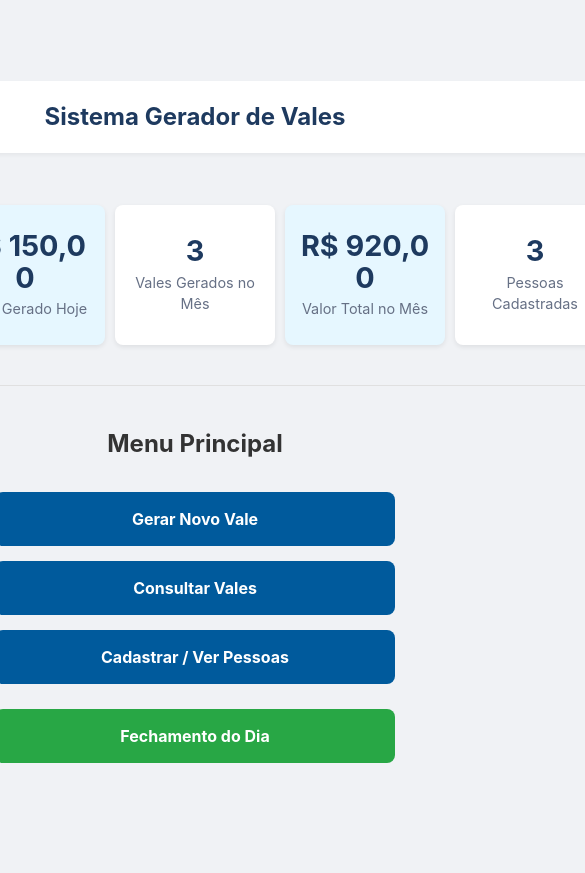
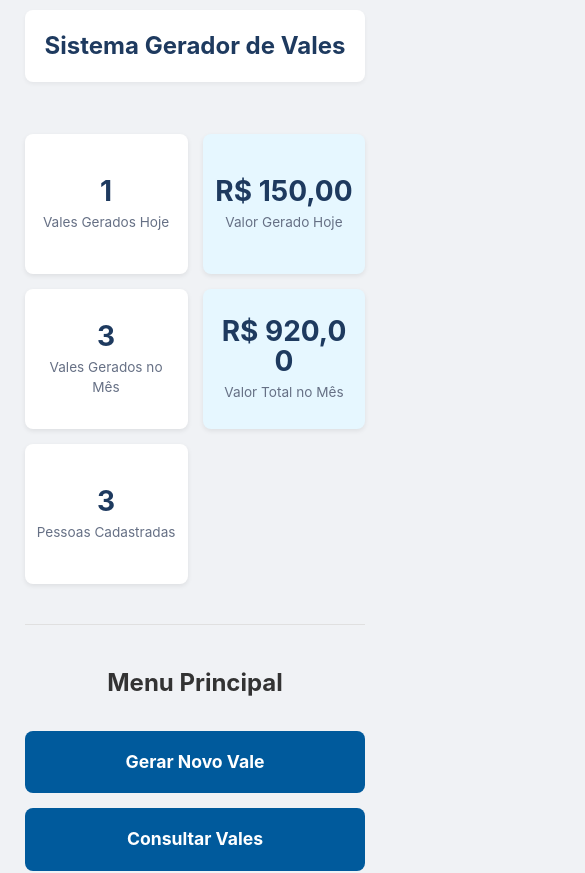
Before and after one commit to arthuromw/gerador-de-vales, a React (Create React App) app: page / in a window 390 px wide. Shown: the top 873 px of the page, 585 px wide, since content can reach past the window. Before the commit the page ends 844 px from the top, so only its background shows below. Built offline with nearby package versions, Linux system fonts and the light colour scheme.

Commit message:
responsividade

```diff
--- a/public/index.html
+++ b/public/index.html
@@ -1,43 +1,22 @@
 <!DOCTYPE html>
-<html lang="en">
+<html lang="pt-br">
   <head>
     <meta charset="utf-8" />
     <link rel="icon" href="%PUBLIC_URL%/favicon.ico" />
-    <meta name="viewport" content="width=device-width, initial-scale=1" />
+
+    <meta name="viewport" content="width=device-width, initial-scale=1.0" />
+
     <meta name="theme-color" content="#000000" />
     <meta
       name="description"
-      content="Web site created using create-react-app"
+      content="Sistema Gerador de Vales Financeiros"
     />
     <link rel="apple-touch-icon" href="%PUBLIC_URL%/logo192.png" />
-    <!--
-      manifest.json provides metadata used when your web app is installed on a
-      user's mobile device or desktop. See https://developers.google.com/web/fundamentals/web-app-manifest/
-    -->
     <link rel="manifest" href="%PUBLIC_URL%/manifest.json" />
-    <!--
-      Notice the use of %PUBLIC_URL% in the tags above.
-      It will be replaced with the URL of the `public` folder during the build.
-      Only files inside the `public` folder can be referenced from the HTML.
-
-      Unlike "/favicon.ico" or "favicon.ico", "%PUBLIC_URL%/favicon.ico" will
-      work correctly both with client-side routing and a non-root public URL.
-      Learn how to configure a non-root public URL by running `npm run build`.
-    -->
-    <title>React App</title>
+    <title>Gerador de Vales</title>
   </head>
   <body>
     <noscript>You need to enable JavaScript to run this app.</noscript>
     <div id="root"></div>
-    <!--
-      This HTML file is a template.
-      If you open it directly in the browser, you will see an empty page.
-
-      You can add webfonts, meta tags, or analytics to this file.
-      The build step will place the bundled scripts into the <body> tag.
-
-      To begin the development, run `npm start` or `yarn start`.
-      To create a production bundle, use `npm run build` or `yarn build`.
-    -->
   </body>
 </html>
--- a/src/App.css
+++ b/src/App.css
@@ -124,6 +124,24 @@ button:hover {
   margin-top: 20px;
   width: 100%;
   overflow-x: auto;
+
+  /* NOVIDADE: Indicador visual de rolagem */
+  /* Cria uma "sombra" no lado direito para indicar que há mais conteúdo */
+  position: relative;
+  -webkit-overflow-scrolling: touch; /* Melhora a rolagem em iOS */
+}
+
+@supports (mask-image: linear-gradient(to right, #000, #000)) {
+  .table-container:after {
+    content: '';
+    position: absolute;
+    top: 0;
+    right: 0;
+    bottom: 0;
+    width: 30px;
+    background: linear-gradient(to right, rgba(255, 255, 255, 0), #fff);
+    pointer-events: none; /* Permite clicar através da sombra */
+  }
 }
 
 table {
--- a/src/pages/Home.css
+++ b/src/pages/Home.css
@@ -9,13 +9,11 @@
   text-align: center;
 }
 
-/* === SEÇÃO DO DASHBOARD === */
 .dashboard-stats {
   width: 100%;
-  max-width: 1000px;
   display: grid;
-  /* MELHORIA: minmax com valor menor para mais flexibilidade em telas estreitas */
-  grid-template-columns: repeat(auto-fit, minmax(160px, 1fr));
+  /* MELHORIA FINAL: minmax ainda menor para caber em telas super estreitas */
+  grid-template-columns: repeat(auto-fit, minmax(150px, 1fr));
   gap: 15px;
   margin-bottom: 40px;
   padding-bottom: 40px;
@@ -24,14 +22,14 @@
 
 .stat-card {
   background-color: #fff;
-  padding: 20px 15px; /* Padding ajustado */
+  padding: 15px 10px;
   border-radius: 8px;
   box-shadow: 0 2px 5px rgba(0, 0, 0, 0.08);
   text-align: center;
   display: flex;
   flex-direction: column;
   justify-content: center;
-  min-height: 120px; /* Garante altura mínima consistente */
+  min-height: 110px;
 }
 
 .stat-card.valor {
@@ -39,52 +37,24 @@
 }
 
 .stat-number {
-  /* NOVIDADE: Fonte fluida com clamp() */
-  /* Tamanho mínimo de 1.8rem, preferencial de 5vw, máximo de 2.5rem */
-  font-size: clamp(1.8rem, 5vw, 2.5rem);
+  /* Fonte fluida é a chave para evitar cortes */
+  font-size: clamp(1.75rem, 6vw, 2.5rem);
   font-weight: 700;
   color: #1e3a5f;
   margin-bottom: 5px;
   line-height: 1.1;
-  word-break: break-all; /* Garante que números muito grandes quebrem a linha */
+  word-wrap: break-word; /* Garante a quebra de palavras/números longos */
 }
 
 .stat-label {
-  font-size: 0.9rem;
+  font-size: 0.85rem;
   color: #667085;
 }
 
-/* === SEÇÃO DE NAVEGAÇÃO (sem mudanças) === */
-.main-nav {
-  display: flex;
-  flex-direction: column;
-  gap: 15px;
-  width: 100%;
-  max-width: 400px;
-}
+/* ... (seção .main-nav sem mudanças) ... */
+.main-nav { display: flex; flex-direction: column; gap: 15px; width: 100%; max-width: 400px; }
 .main-nav h2 { font-size: 1.5rem; color: #333; margin-bottom: 15px; margin-top: 0; }
 .nav-button { display: block; padding: 18px 25px; background-color: #005a9c; color: white; text-decoration: none; border-radius: 8px; font-size: 1.1rem; font-weight: bold; text-align: center; transition: background-color 0.3s, transform 0.2s; }
 .nav-button:hover { background-color: #004170; transform: translateY(-3px); box-shadow: 0 4px 10px rgba(0, 0, 0, 0.2); }
 .nav-button.special-action { background-color: #28a745; margin-top: 10px; }
 .nav-button.special-action:hover { background-color: #218838; }
-
-/* ======================================================= */
-/* === MEDIA QUERIES PARA RESPONSIVIDADE === */
-/* ======================================================= */
-
-/* Para celulares (até 480px) */
-@media (max-width: 480px) {
-  .dashboard-stats {
-    gap: 10px;
-  }
-
-  .stat-card {
-    padding: 15px 10px;
-    min-height: 110px;
-  }
-
-  .nav-button {
-    padding: 15px 20px;
-    font-size: 1rem;
-  }
-}
```
